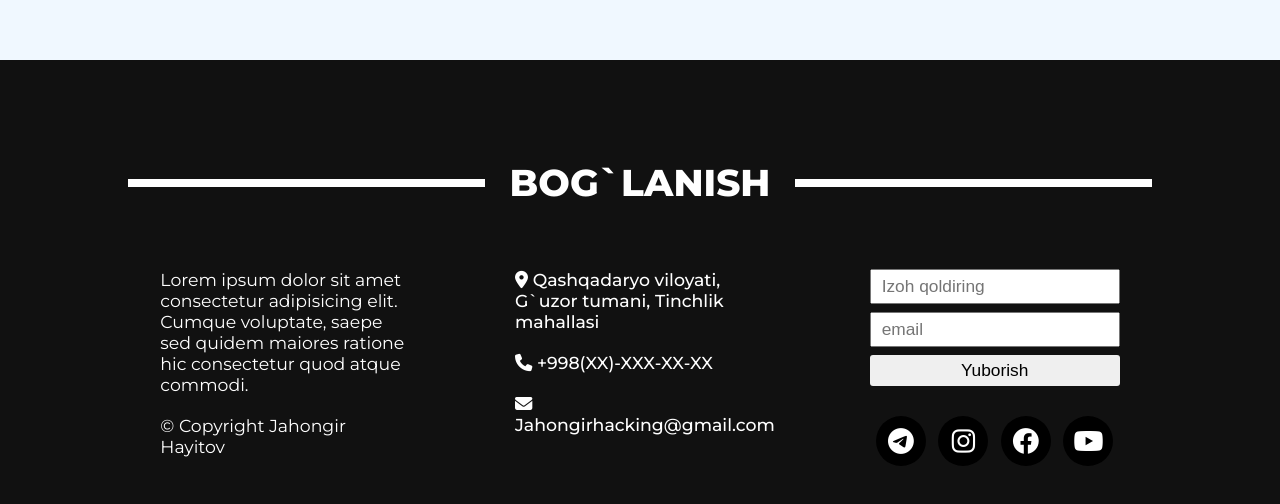
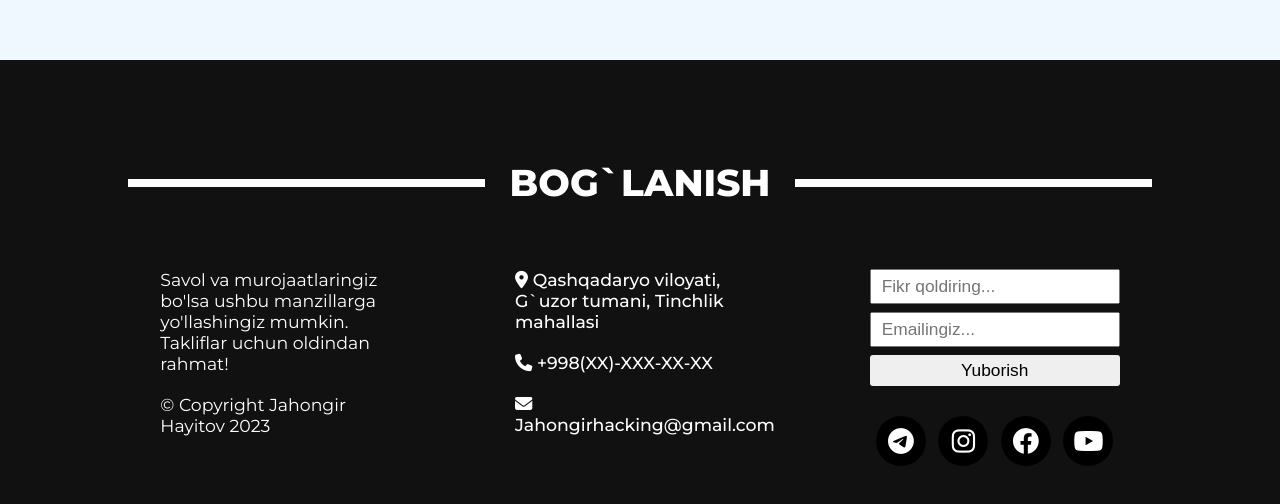
Before and after one commit to Jahongirhacking/MoorfoTech, a React (Vite) app: page / in a window 1280 px wide. Shown: the part 3339-3843 px from the top of the page. Built offline with nearby package versions, Linux system fonts and the light colour scheme; a web font is replaced by a local one.

Commit message:
language part done

```diff
--- a/src/App.scss
+++ b/src/App.scss
@@ -94,7 +94,7 @@
         box-shadow: 0px 8px 16px 0px rgba(0, 0, 0, 0.2);
         right: -50%;
         bottom: -50%;
-        margin-bottom: -110px;
+        margin-bottom: -124px;
         z-index: 1;
 
         /* Links insidpointere the dropdown */
--- a/src/components/Contact.jsx
+++ b/src/components/Contact.jsx
@@ -1,33 +1,67 @@
-const Contact = () => {
+import { useState } from "react";
+import PropTypes from "prop-types";
+
+const Contact = ({ lang }) => {
+  const [feedback, setFeedback] = useState("");
+  const [email, setEmail] = useState("");
+
+  const handleForm = (e) => {
+    e.preventDefault();
+    // Some Code
+    console.log(feedback, email);
+    console.log("Data is sent to the backend");
+  };
+
+  const footerObj = {};
+  if (lang === "uz") {
+    footerObj.title = "Bog`lanish";
+    footerObj.info =
+      "Savol va murojaatlaringiz bo'lsa ushbu manzillarga yo'llashingiz mumkin. Takliflar uchun oldindan rahmat!";
+    footerObj.feedbackPlaceholder = "Fikr qoldiring...";
+    footerObj.emailPlaceholder = "Emailingiz...";
+    footerObj.send = "Yuborish";
+    footerObj.location =
+      "Qashqadaryo viloyati, G`uzor tumani, Tinchlik mahallasi";
+  } else if (lang === "en") {
+    footerObj.title = "Contact";
+    footerObj.info =
+      "If you have questions and requests, you can send them to these addresses. Thanks in advance for the suggestions!";
+    footerObj.feedbackPlaceholder = "Leave feedback...";
+    footerObj.emailPlaceholder = "Your email...";
+    footerObj.send = "Send";
+    footerObj.location = "Tinchlik mahalla, Guzor region, Kashkadarya district";
+  } else if (lang === "ru") {
+    footerObj.title = "Контакт";
+    footerObj.info =
+      "Если у вас есть вопросы и пожелания, вы можете отправить их по этим адресам. Заранее спасибо за предложения!";
+    footerObj.feedbackPlaceholder = "Оставить отзыв...";
+    footerObj.emailPlaceholder = "Ваш э-почта...";
+    footerObj.send = "Отправить";
+    footerObj.location = "Тинчлик, Гузорский район, Кашкадарьинская область";
+  }
+
   return (
     // <!-- CONTACT -->
     <footer id="contact" className="contact">
       {/* <!-- TITLE --> */}
       <div className="contact__title-field title-field">
         <span className="contact__title-line title-line"></span>
-        <h1 className="contact__title title">Bog`lanish</h1>
+        <h1 className="contact__title title">{footerObj.title}</h1>
         <span className="contact__title-line title-line"></span>
       </div>
       <ul className="contact__address-list">
         <li>
           <ul className="contact__address-item">
-            <li>
-              Lorem ipsum dolor sit amet consectetur adipisicing elit. Cumque
-              voluptate, saepe sed quidem maiores ratione hic consectetur quod
-              atque commodi.
-            </li>
-            <li>
-              &copy; Copyright Jahongir Hayitov
-              <span id="current-year"></span>
-            </li>
+            <li>{footerObj.info}</li>
+            <li>&copy; Copyright Jahongir Hayitov 2023</li>
           </ul>
         </li>
         <li>
           <ul className="contact__address-item">
             <li>
               <a href="#">
-                <i className="fa-solid fa-location-dot"></i> Qashqadaryo
-                viloyati, G`uzor tumani, Tinchlik mahallasi
+                <i className="fa-solid fa-location-dot"></i>{" "}
+                {footerObj.location}
               </a>
             </li>
             <li>
@@ -36,7 +70,7 @@ const Contact = () => {
               </a>
             </li>
             <li>
-              <a href="mailto:J*******@gmail.com">
+              <a href="mailto:Jahongirhacking@gmail.com">
                 <i className="fa-solid fa-envelope"></i>{" "}
                 Jahongirhacking@gmail.com
               </a>
@@ -46,9 +80,22 @@ const Contact = () => {
         <li>
           <ul className="contact__address-item">
             <form className="contact__form">
-              <input type="text" placeholder="Izoh qoldiring" />
-              <input type="email" placeholder="email" />
-              <button className="form__btn btn has-transition">Yuborish</button>
+              <input
+                type="text"
+                placeholder={footerObj.feedbackPlaceholder}
+                onChange={(e) => setFeedback(e.target.value)}
+              />
+              <input
+                type="email"
+                placeholder={footerObj.emailPlaceholder}
+                onChange={(e) => setEmail(e.target.value)}
+              />
+              <button
+                className="form__btn btn has-transition"
+                onClick={handleForm}
+              >
+                {footerObj.send}
+              </button>
             </form>
             <ul className="contact__social-links">
               <li>
@@ -79,4 +126,8 @@ const Contact = () => {
   );
 };
 
+Contact.propTypes = {
+  lang: PropTypes.string,
+};
+
 export default Contact;
```
